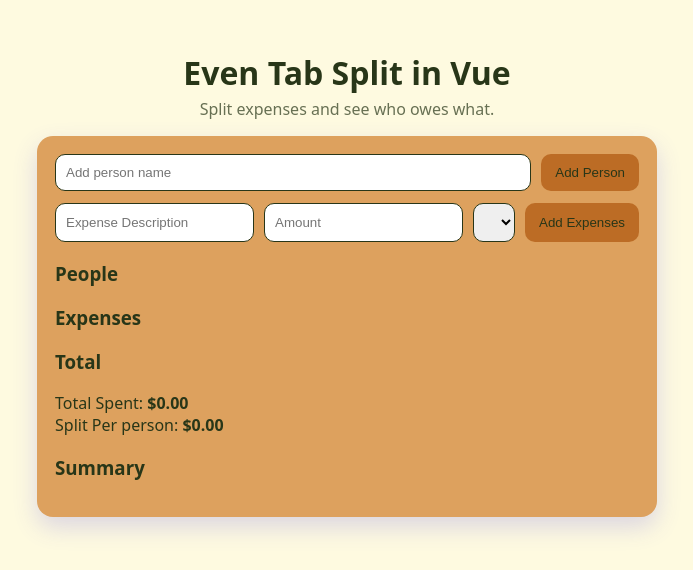
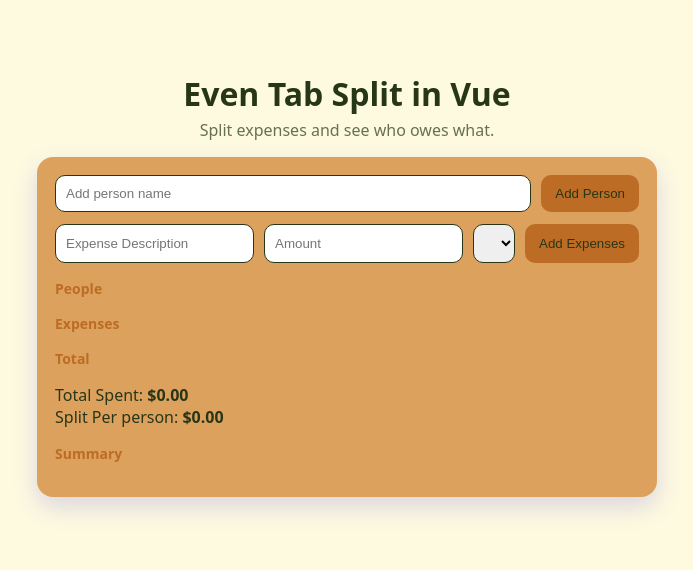
Before and after one commit to JorgeACoronado/Even-Tab-Split-Vue, a Vue app in the folder Projects/week 3/even-tab-split/: page / in a window 1280 px wide. Shown: the part 116-686 px from the top of the page, without its empty margins (293-986 px from the left). Built offline with nearby package versions, Linux system fonts and the light colour scheme.

Commit message:
Added sections

```diff
--- a/Projects/week 3/even-tab-split/src/App.vue
+++ b/Projects/week 3/even-tab-split/src/App.vue
@@ -1,6 +1,7 @@
 <script setup>
   import Header from './components/Header.vue'
   import Card from './components/Card.vue'
+  import Section from './components/Section.vue'
 </script>
 
 <template>
@@ -19,28 +20,24 @@
       <button>Add Expenses</button>
     </form>
 
-    <section>
-      <h3>People</h3>
+    <Section title="People">
       <ul id="peopleList" class="list"></ul>
-    </section>
+    </Section>
 
-    <section>
-      <h3>Expenses</h3>
+    <Section title = Expenses>
       <ul id="expenseList" class="list"></ul>
-    </section>
+    </Section>
 
-    <section>
-      <h3>Total</h3>
+    <Section title = Total>
       <p>
         Total Spent: <strong id="totalSpent">$0.00</strong><br/>
         Split Per person: <strong id="splitAmount">$0.00</strong>
       </p>
-    </section>
+    </Section>
 
-    <section class="summary">
-      <h3>Summary</h3>
+    <Section title = Summary>
       <ul id="summaryList" class="list"></ul>
-    </section>
+    </Section>
   </main>
 </Card>
 </template>
--- /dev/null
+++ b/Projects/week 3/even-tab-split/src/components/Section.vue
@@ -0,0 +1,27 @@
+<script setup>
+  const props = defineProps({
+    title: {
+      type: String,
+      default: 'Section'
+    }
+  })
+</script>
+
+<template>
+  <section>
+    <h3>{{title}}</h3>
+    <slot></slot>
+  </section>
+</template>
+
+<style scoped>
+section {
+  margin-top: 16px;
+}
+
+section h3 {
+  margin:0 0 6px;
+  font-size: 14px;
+  color:#bc6c25;
+}
+</style>
```
